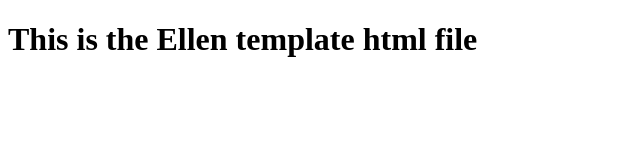
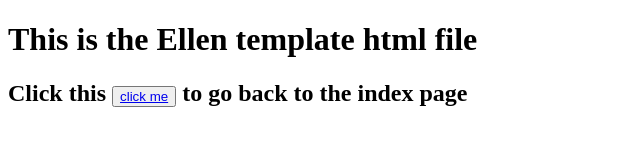
Before and after one commit to skaugvoll/proggeTips, a website: page expressJS/easyRouting/templates/ellen.html in a window 1280 px wide. Shown: the whole page, without its empty margins (0-640 px from the left). Drawn offline with Linux system fonts and the light colour scheme.

Commit message:
added a button to change path to index page

```diff
--- a/expressJS/easyRouting/templates/ellen.html
+++ b/expressJS/easyRouting/templates/ellen.html
@@ -13,5 +13,6 @@
 
 <body>
   <h1>This is the Ellen template html file</h1>
+  <h2>Click this <button><a href="/">click me<a/></button> to go back to the index page</h2>
 </body>
 </html>
```
